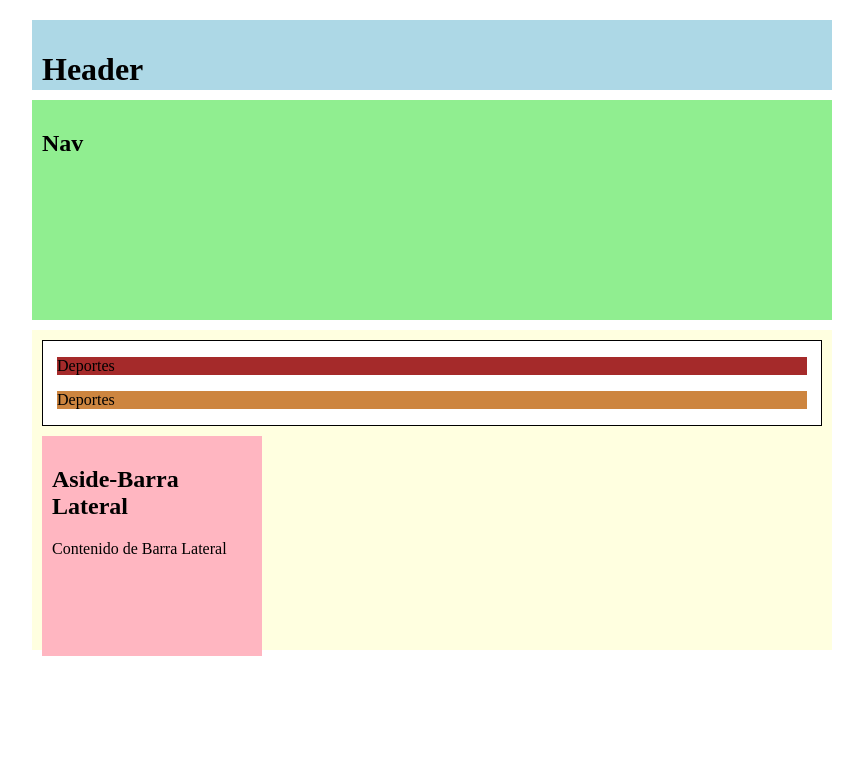
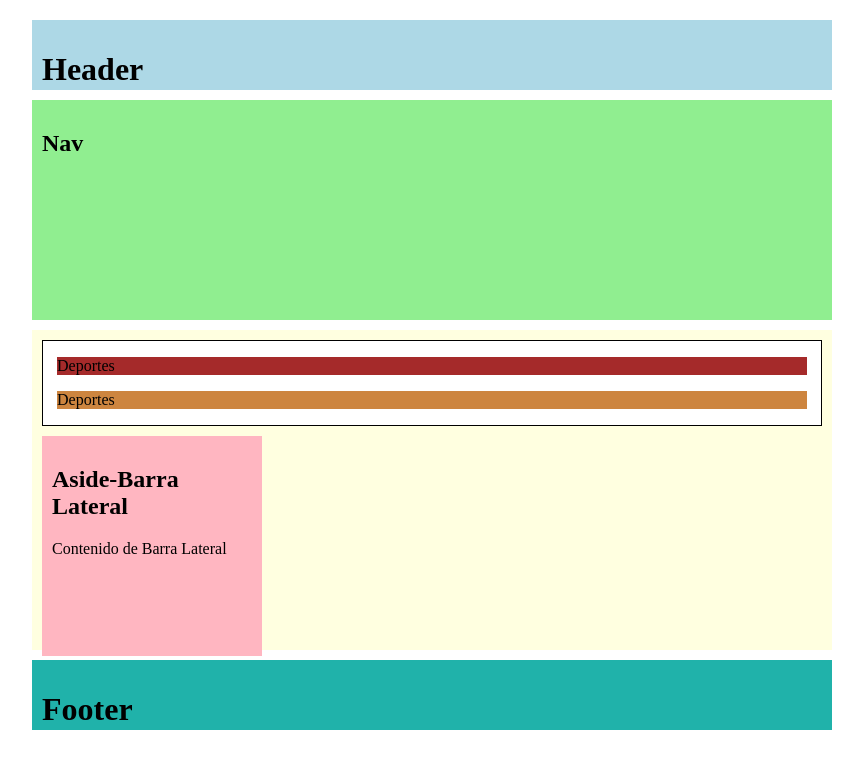
Before and after one commit to MinorSc/Tarea-CSS-5, a plain HTML site: page Index.html in a window 1280 px wide. Shown: the whole page, without its empty margins (208-1071 px from the left). Drawn offline with Linux system fonts and the light colour scheme.

Commit message:
Feat modificacion del footer

```diff
--- a/CSS/styles.css
+++ b/CSS/styles.css
@@ -12,42 +12,48 @@ body {
     margin-bottom: 10px;
 }
 
-.Navegacion{
+.Navegacion {
     background-color: lightgreen;
     height: 200px;
     padding: 10px;
     margin-bottom: 10px;
 }
 
-.Noticias{
+.Noticias {
     background-color: lightyellow;
     height: 300px;
     padding: 10px;
     margin-bottom: 10px;
 }
 
-section{
-    border: solid 1px  black;
+section {
+    border: solid 1px black;
     background-color: white;
 }
 
-.Noticias_deportes{
+.Noticias_deportes {
     background-color: brown;
     width: 750px;
     margin: 0 auto;
 }
 
-.Noticias_entretenimiento{
-    background-color:  peru;
+.Noticias_entretenimiento {
+    background-color: peru;
     width: 750px;
     margin: 0 auto;
 }
 
-.barra_lateral{
+.barra_lateral {
     background-color: lightpink;
     height: 200px;
     width: 200px;
     padding: 10px;
     margin-top: 10px;
+}
 
+.pie_de_pagina {
+    background-color: lightseagreen;
+    height: 50px;
+    padding: 10px;
+    margin-top: 10px
 }
--- a/Index.html
+++ b/Index.html
@@ -37,6 +37,10 @@
             </aside>
         </div>
     </main>
+
+    <footer class="pie_de_pagina">
+        <h1>Footer</h1>
+    </footer>
 </body>
 
 </html>
```
